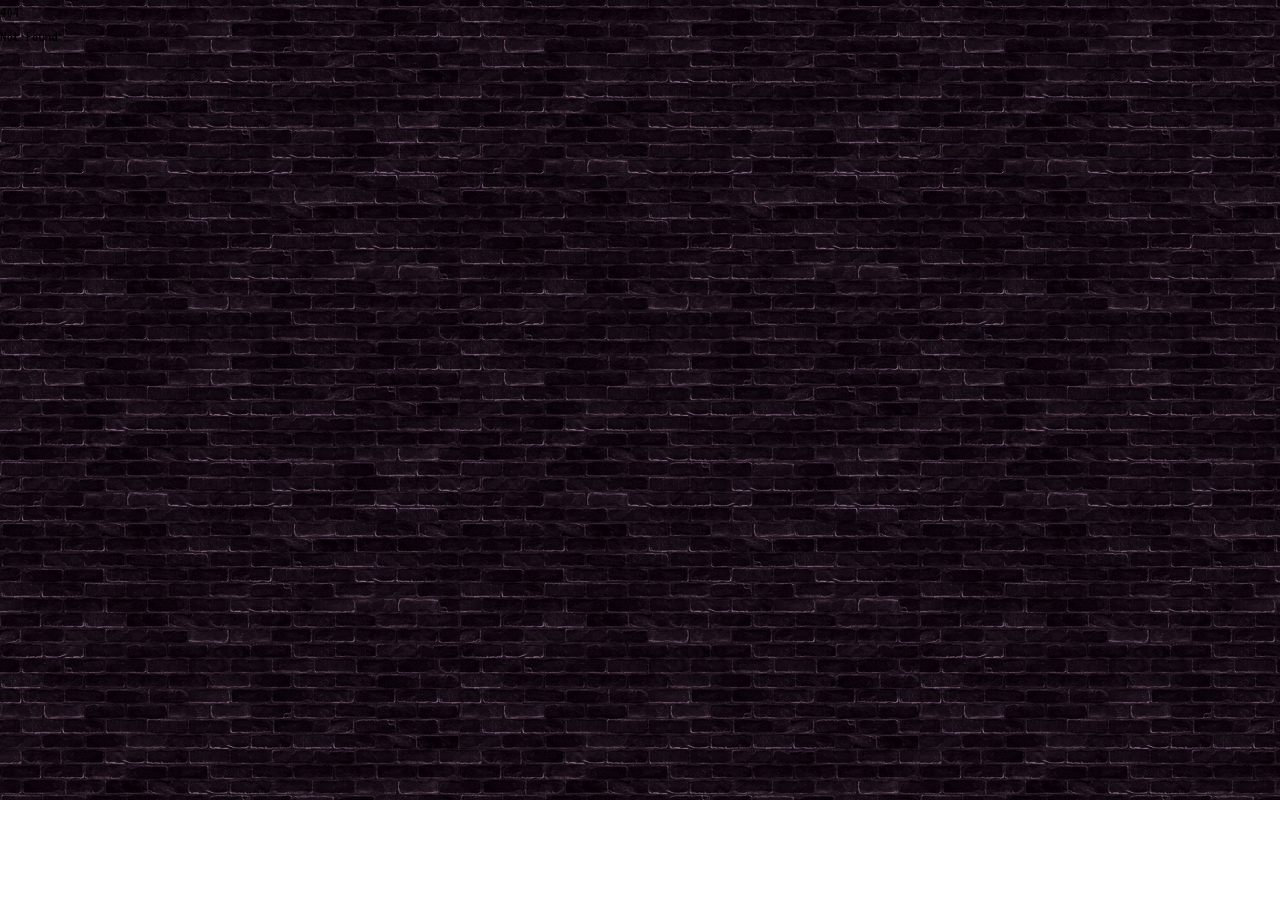
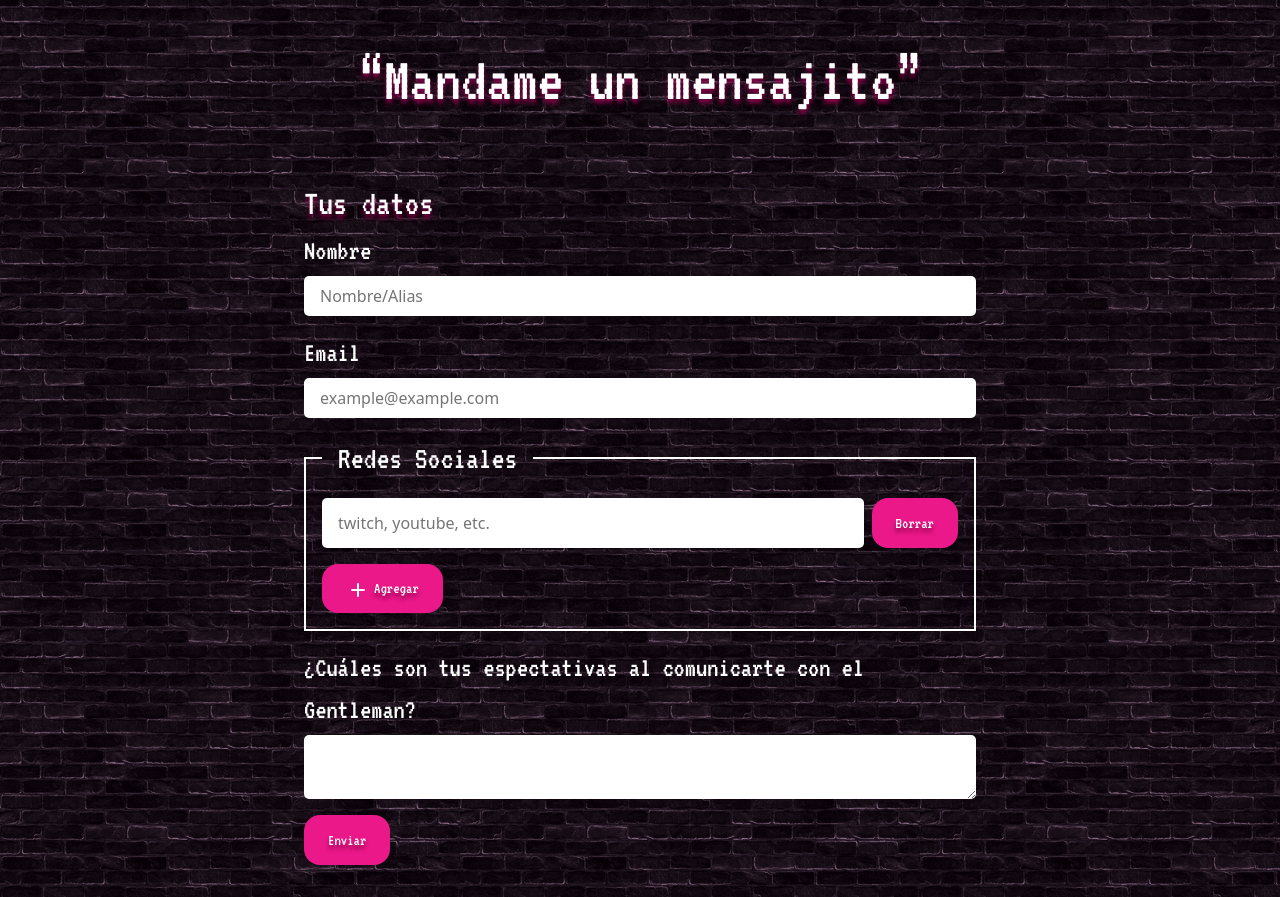
Before and after one commit to Gentleman-Programming/OpeningUpWithTheGentleman, a SvelteKit app: page /contact in a window 1280 px wide. Before the commit this address had no page. Before the commit the page ends 800 px from the top, so only its background shows below. Built offline with nearby package versions, Linux system fonts and the light colour scheme; no server answers.

Commit message:
feat: add page contact

```diff
--- /dev/null
+++ b/src/routes/contact/+page.server.ts
@@ -0,0 +1,75 @@
+import { fail } from '@sveltejs/kit';
+import type { Actions } from './$types';
+import { sendMail } from '@/services/mailer.service';
+
+export const actions = {
+	contact: async ({ request }) => {
+		const data = await request.formData();
+		const formData = Object.fromEntries(data);
+		const social_networks = data.getAll('social');
+		const concatData = Object.values(formData).concat(social_networks);
+		if (concatData.some((input) => String(input).trim().length < 2)) {
+			return fail(422, {
+				success: false,
+				error: 'Llena correctamente todos los campos'
+			});
+		}
+
+		const html = `
+		<table>
+			<tr>
+				<td style="padding:10px">
+				Nombre:
+				</td>
+				<td style="padding:10px">
+				${formData.name}
+				</td>
+			</tr>
+			<tr>
+				<td style="padding:10px">
+				Email:
+				</td>
+				<td style="padding:10px">
+				${formData.email}
+				</td>
+			</tr>
+			<tr>
+				<td style="padding:10px">
+				Redes Sociales:
+				</td>
+				<td style="padding:10px">
+				${social_networks.join(', ')}
+				</td>
+			</tr>
+			<tr>
+				<td style="padding:10px">
+				Mensaje:
+				</td>
+				<td style="padding:10px">
+				${formData.message}
+				</td>
+			</tr>
+		</table>
+		`;
+
+		try {
+			const id = await sendMail(html);
+			if (!id) {
+				return fail(422, {
+					success: false,
+					message: 'Ha ocurrido un error, intente nuevamente'
+				});
+			}
+			return {
+				success: true,
+				message: 'Tus datos se han enviado correctamente'
+			};
+		} catch (error: any) {
+			console.log(error);
+			return fail(422, {
+				success: false,
+				error: error.message
+			});
+		}
+	}
+} satisfies Actions;
--- /dev/null
+++ b/src/routes/contact/+page.svelte
@@ -0,0 +1,178 @@
+<script lang="ts">
+	import { enhance } from '$app/forms';
+	import { ButtonTypes } from '@/models';
+	import { TextElementType } from '@/models/GText.d';
+	import GText from '@/components/GText.svelte';
+	import GButton from '@/lib/GButton.svelte';
+
+	enum ACTION_SOCIAL_NETWORKS {
+		'ADD' = 'add',
+		'DECREMENT' = 'DECREMENT'
+	}
+
+	let counterSocialNetworks: string[] = [crypto.randomUUID()];
+
+	let sending = false;
+	export let form;
+
+	$: {
+		if (form?.error) {
+			alert(form.error);
+		}
+		if (form?.message) {
+			alert(form?.message);
+		}
+	}
+	const handleSocialNetwork = (action: ACTION_SOCIAL_NETWORKS, item: string) => {
+		switch (action) {
+			case ACTION_SOCIAL_NETWORKS.ADD:
+				counterSocialNetworks = [...counterSocialNetworks, item];
+				break;
+			case ACTION_SOCIAL_NETWORKS.DECREMENT:
+				if (counterSocialNetworks.length === 1) break;
+				counterSocialNetworks = counterSocialNetworks.filter((social) => social !== item);
+				break;
+
+			default:
+				break;
+		}
+	};
+</script>
+
+<main>
+	<GText variant={TextElementType.H1} class="text-center">“Mandame un mensajito”</GText>
+	<div class="container">
+		<form
+			method="POST"
+			action="?/contact"
+			use:enhance={() => {
+				sending = true;
+				return async ({ update }) => {
+					await update();
+					sending = false;
+				};
+			}}
+		>
+			<GText variant={TextElementType.H2} class="text-center">Tus datos</GText>
+			<div>
+				<label for="name">Nombre</label>
+				<input
+					type="text"
+					id="name"
+					name="name"
+					required
+					placeholder="Nombre/Alias"
+					minlength="2"
+					maxlength="30"
+				/>
+			</div>
+			<div>
+				<label for="email">Email</label>
+				<input type="email" id="email" name="email" required placeholder="example@example.com" />
+			</div>
+			<fieldset>
+				<legend> Redes Sociales </legend>
+				{#each counterSocialNetworks as id (id)}
+					<div class="social_network">
+						<input
+							type="text"
+							name="social"
+							placeholder="twitch, youtube, etc."
+							required
+							minlength="2"
+						/>
+						<GButton on:click={() => handleSocialNetwork(ACTION_SOCIAL_NETWORKS.DECREMENT, id)}
+							>Borrar</GButton
+						>
+					</div>
+				{/each}
+				<GButton
+					on:click={() => handleSocialNetwork(ACTION_SOCIAL_NETWORKS.ADD, crypto.randomUUID())}
+				>
+					<div class="add_input">
+						<img src="/img/plus-icon.svg" width="100%" alt="" />
+						Agregar
+					</div>
+				</GButton>
+			</fieldset>
+			<div>
+				<label for="message">¿Cuáles son tus espectativas al comunicarte con el Gentleman?</label>
+				<textarea name="message" id="message" />
+			</div>
+			<GButton disabled={sending} type={ButtonTypes.SUBMIT}>
+				{sending ? 'Enviando' : 'Enviar'}
+			</GButton>
+		</form>
+	</div>
+</main>
+
+<style>
+	main {
+		padding-top: 2rem;
+		padding-block: 2rem;
+	}
+	.container {
+		width: 90%;
+		max-width: 42rem;
+		margin: 0 auto;
+	}
+	@media (min-width: 768px) {
+		.container {
+			margin-top: 3rem;
+		}
+	}
+	form {
+		display: flex;
+		flex-direction: column;
+		align-items: flex-start;
+		padding: 2rem 0;
+	}
+	@media (min-width: 768px) {
+		form {
+			padding: 0;
+		}
+	}
+	form > div {
+		display: flex;
+		width: 100%;
+		margin-bottom: 1rem;
+		flex-direction: column;
+		gap: 0.25rem;
+	}
+	form label,
+	legend {
+		color: #fff;
+		font-size: 1.75rem;
+	}
+	legend {
+		font-size: 2rem;
+		padding: 0 1rem;
+	}
+	fieldset {
+		width: 100%;
+		padding: 1rem;
+		border: 2px solid white;
+		margin-bottom: 1rem;
+	}
+	form input,
+	textarea {
+		width: 100%;
+		display: block;
+		border: none;
+		border-radius: 5px;
+		padding: 0.5rem 1rem;
+		font-family: system-ui, -apple-system, BlinkMacSystemFont, 'Segoe UI', Roboto, Oxygen, Ubuntu,
+			Cantarell, 'Open Sans', 'Helvetica Neue', sans-serif;
+	}
+	.social_network {
+		display: flex;
+		gap: 0.5rem;
+		/* grid-template-columns: repeat(2, 1fr); */
+		margin-bottom: 1rem;
+	}
+	.add_input {
+		display: flex;
+		align-items: center;
+		gap: 0.5rem;
+	}
+</style>
```
